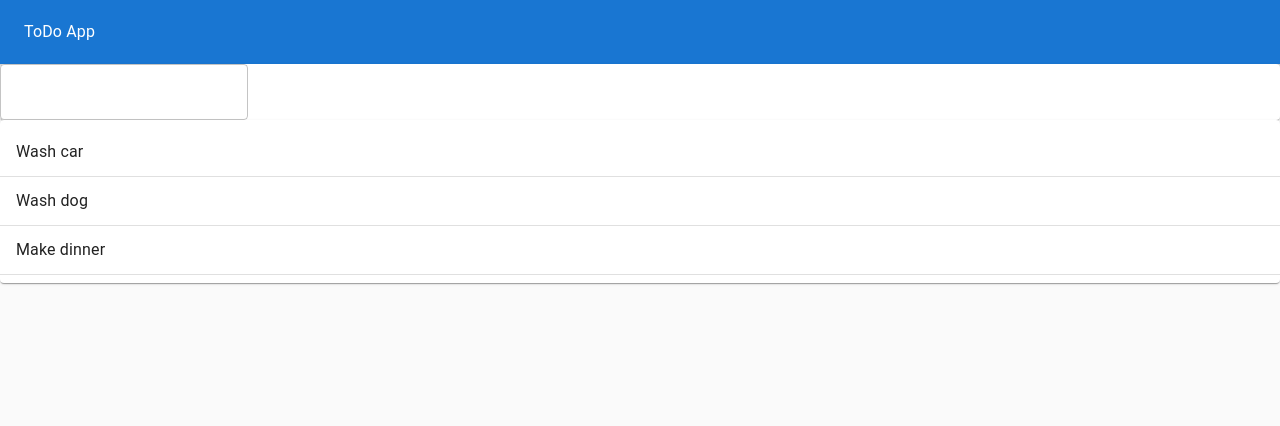
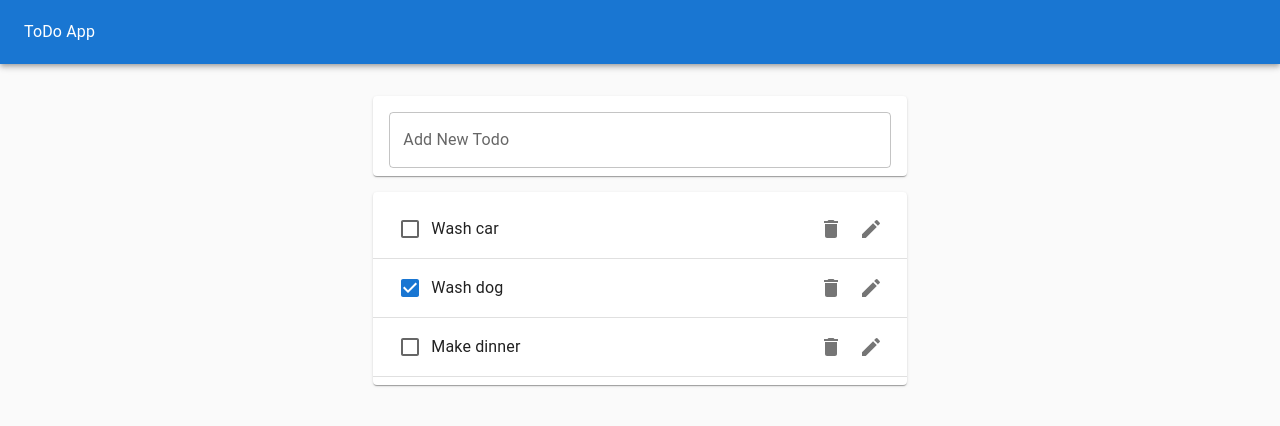
Before and after one commit to ElenaCherpakova/ToDo-App, a React (Create React App) app: page / in a window 1280 px wide. Shown: the top 426 px of the page. Built offline with nearby package versions, Linux system fonts and the light colour scheme.

Commit message:
create a new components todo and add icons

```diff
--- a/package.json
+++ b/package.json
@@ -5,6 +5,7 @@
   "dependencies": {
     "@emotion/react": "^11.10.4",
     "@emotion/styled": "^11.10.4",
+    "@mui/icons-material": "^5.10.9",
     "@mui/material": "^5.10.9",
     "@testing-library/jest-dom": "^5.16.5",
     "@testing-library/react": "^13.4.0",
--- a/src/ToDoApp.js
+++ b/src/ToDoApp.js
@@ -1,7 +1,7 @@
 import React, { useState } from 'react';
 import { Typography, Paper, AppBar, Toolbar, Grid } from '@mui/material';
 import TodoList from './TodoList';
-import TodoForm from "./TodoForm";
+import TodoForm from './TodoForm';
 const ToDoApp = () => {
   const initialTodos = [
     {
@@ -38,8 +38,12 @@
           <Typography color='inherit'>ToDo App</Typography>
         </Toolbar>
       </AppBar>
-      <TodoForm addTodo={addTodo} />
-      <TodoList todos={todos} />
+      <Grid container justifyContent='center' style={{ marginTop: '1rem' }}>
+        <Grid item xs={11} md={8} lg={5}>
+          <TodoForm addTodo={addTodo} />
+          <TodoList todos={todos} />
+        </Grid>
+      </Grid>
     </Paper>
   );
 };
--- /dev/null
+++ b/src/Todo.js
@@ -0,0 +1,29 @@
+import React from 'react';
+import {
+  ListItem,
+  ListItemText,
+  Checkbox,
+  IconButton,
+  ListItemSecondaryAction,
+} from '@mui/material';
+import DeleteIcon from '@mui/icons-material/Delete';
+import EditIcon from '@mui/icons-material/Edit';
+
+const Todo = ({ task, completed }) => {
+  return (
+    <ListItem>
+      <Checkbox tabIndex={-1} checked={completed} />
+      <ListItemText>{task}</ListItemText>
+      <ListItemSecondaryAction>
+        <IconButton arial-label='delete'>
+          <DeleteIcon />
+        </IconButton>
+        <IconButton arial-label='edit'>
+          <EditIcon />
+        </IconButton>
+      </ListItemSecondaryAction>
+    </ListItem>
+  );
+};
+
+export default Todo;
--- a/src/TodoForm.js
+++ b/src/TodoForm.js
@@ -12,9 +12,15 @@
   };
 
   return (
-    <Paper>
+    <Paper style={{ margin: '1rem 0', padding: '0 1rem' }}>
       <form onSubmit={handleNewTodoSubmit}>
-        <TextField value={value} onChange={handleChange} />
+        <TextField
+          value={value}
+          onChange={handleChange}
+          margin='normal'
+          label='Add New Todo'
+          fullWidth
+        />
       </form>
     </Paper>
   );
--- a/src/TodoList.js
+++ b/src/TodoList.js
@@ -1,16 +1,15 @@
 import React from 'react';
-// import TodoListItem from './TodoListItem';
-import { Paper, List, ListItem, ListItemText, Divider } from '@mui/material';
+import Todo from './Todo';
+import { Paper, List, Divider } from '@mui/material';
+
 const TodoList = ({ todos }) => {
   return (
     <Paper>
       <List>
         {todos.map((todo) => (
           <>
-          <ListItem>
-            <ListItemText>{todo.task}</ListItemText>
-          </ListItem>
-          <Divider/>
+            <Todo key={todo.id} task={todo.task} completed={todo.completed} />
+            <Divider />
           </>
         ))}
       </List>
--- a/src/hooks/useInputState.js
+++ b/src/hooks/useInputState.js
@@ -1,7 +1,7 @@
 import { useState } from 'react';
 
 // eslint-disable-next-line import/no-anonymous-default-export
-export default initialVal => {
+export default (initialVal) => {
   const [value, setValue] = useState(initialVal);
   const handleChange = (e) => {
     setValue(e.target.value);
```
Also changed, not shown: 1 other file (tests, documents, lock files or other folders).
